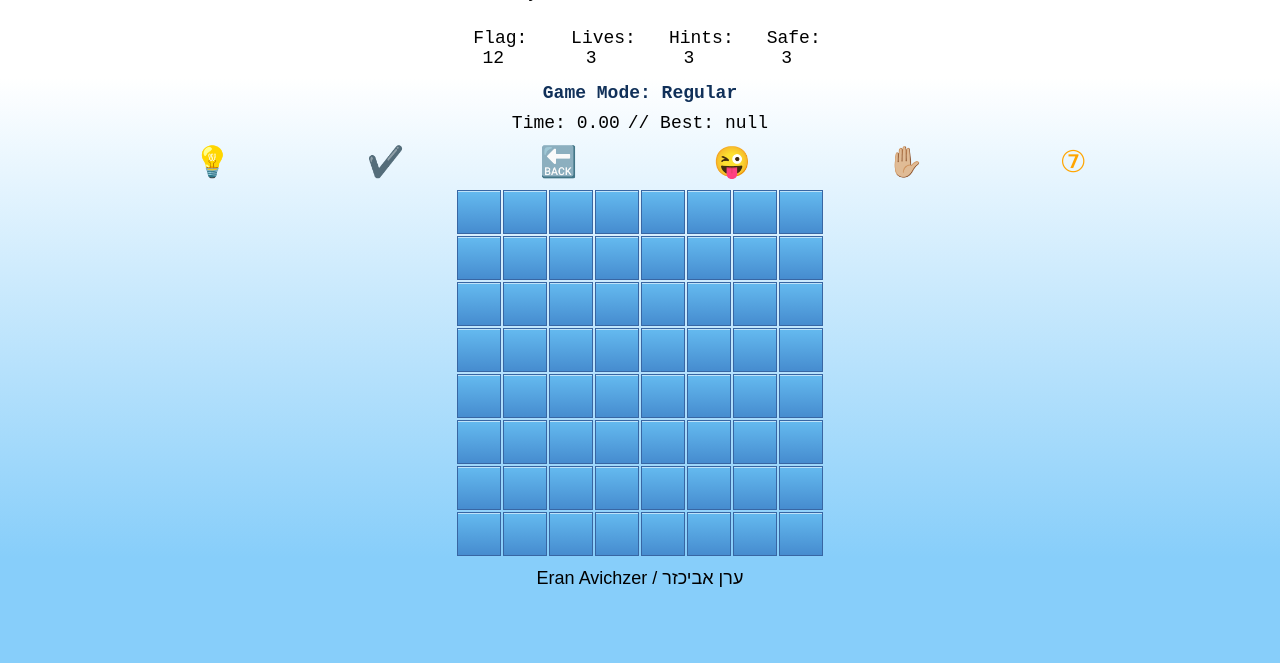
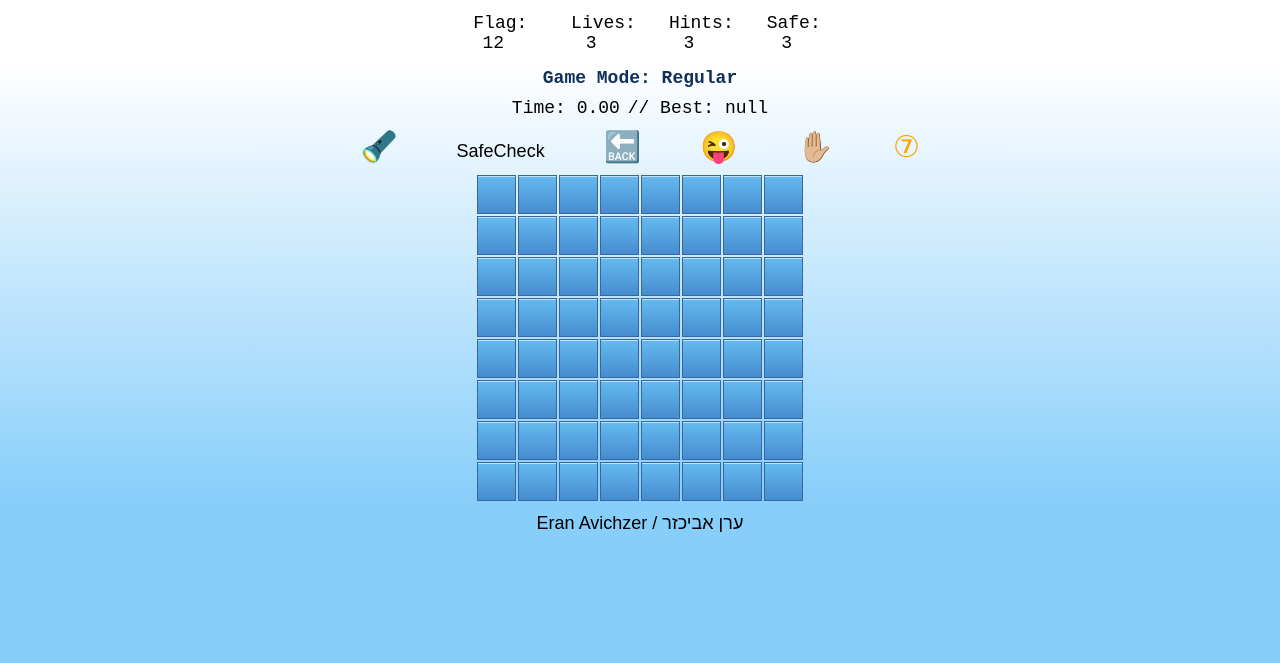
Before and after one commit to EranAAA/MineSweeper, a plain HTML site: page index.html in a window 1280 px wide. Shown: the part 137-800 px from the top of the page. Drawn offline with Linux system fonts and the light colour scheme.

Commit message:
Add files via upload

```diff
--- a/css/style.css
+++ b/css/style.css
@@ -29,8 +29,8 @@ label {
 }
 
 p {
-  padding-top: 10px;
-  padding-bottom: 10px;
+  padding-top: 5px;
+  padding-bottom: 5px;
   margin-top: 0;
   margin-bottom: 0;
   background-color: white;
@@ -38,7 +38,7 @@ p {
 }
 
 .panel {
-  padding-top: 15px;
+  padding-top: 10px;
   margin: auto;
   background-color: white;
   height: 60px;
@@ -91,8 +91,8 @@ p {
   margin-top: 10px;
   background-color: none;
   border: 0;
-  padding-left: 5%;
-  padding-right: 5%;
+  padding-left: 2%;
+  padding-right: 2%;
   /* margin-left: 100px;
   margin-right: 0px; */
   background-color: transparent;
@@ -100,6 +100,12 @@ p {
   cursor: pointer;
   color: orange;
   border-radius: 10%;
+}
+
+.safeCheckBtn span {
+  color: black;
+  font-size: 18px;
+  font-family: fantasy;
 }
 
 .board-container {
@@ -112,8 +118,8 @@ table {
 }
 
 td {
-  height: 40px;
-  width: 40px;
+  height: 35px;
+  width: 35px;
   box-shadow: inset 0px 1px 0px 0px #bee2f9;
   background: linear-gradient(to bottom, #63b8ee 5%, #468ccf 100%);
   background-color: #63b8ee;
--- a/index.html
+++ b/index.html
@@ -51,12 +51,49 @@
       <div class="timer">Timer</div>
       <div class="bestScore">score</div>
       <br />
-      <button onclick="onClickHint()" class="hintsBtn">💡</button>
-      <button onclick="onClickSafeCheck()" class="safeCheckBtn">✔️</button>
-      <button onclick="onClickUndo()" class="undoBtn">🔙</button>
-      <button onclick="init() ;onClickGameMode()" class="restartBtn">😜</button>
-      <button onclick="onClickManuMined(this)" class="manuallyBtn">✋🏼</button>
-      <button onclick="onClickSevenBoom(this)" class="sevenBoom">⑦</button>
+      <button
+        title="From your second Press you can get HINT that show your Neighbors"
+        onclick="onClickHint()"
+        class="hintsBtn"
+      >
+        🔦
+      </button>
+      <button
+        title="You get ONE very quick Flashing RED CELL with NO MINE!"
+        onclick="onClickSafeCheck()"
+        class="safeCheckBtn"
+      >
+        <span>SafeCheck</span>
+      </button>
+      <button
+        title="NOT WORK"
+        onclick="onClickSafeCheck()"
+        onclick="onClickUndo()"
+        class="undoBtn"
+      >
+        🔙
+      </button>
+      <button
+        title="Restart the game in a Regular mode"
+        onclick="init() ;onClickGameMode()"
+        class="restartBtn"
+      >
+        😜
+      </button>
+      <button
+        title="Before game start you can place the mines manually"
+        onclick="onClickManuMined(this)"
+        class="manuallyBtn"
+      >
+        ✋🏼
+      </button>
+      <button
+        title="Restart the game in a 7Boom! Logic"
+        onclick="onClickSevenBoom(this)"
+        class="sevenBoom"
+      >
+        ⑦
+      </button>
     </div>
 
     <div class="board-container"></div>
--- a/js/main.js
+++ b/js/main.js
@@ -185,7 +185,7 @@ function onClickManuMined(elBtn) {
 
     if (gGame.shownCount > 0) return
 
-    gElGameMode.innerText = 'Game Mode: Place Mine Manually'
+    gElGameMode.innerText = 'PLACE THE MINES AND CLICKED AGAIN WHEN FINISH'
 
     gGame.isOn = false
     gIsOnManully = true
@@ -198,6 +198,7 @@ function onClickManuMined(elBtn) {
         for (const pos of gCellsPicked) {
             renderCell({ i: pos.i, j: pos.j }, WINDOW, 'hideCell')
         }
+        gElGameMode.innerText = 'Game Mode: Place Mine Manually'
     }
 }
 
@@ -236,7 +237,7 @@ function onClickSevenBoom(elBtn) {
         }
     }
     if (gIsOn7Boom) {
-        gIsOn7Boom = false
+        //gIsOn7Boom = false
         setTimeout(() => {
             elBtn.style.background = ''
         }, 500);
@@ -297,5 +298,6 @@ function setBest() {
 
 function onClickGameMode() {
     gElGameMode.innerText = 'Game Mode: Regular'
+    gIsOn7Boom = false
 
 }
```
